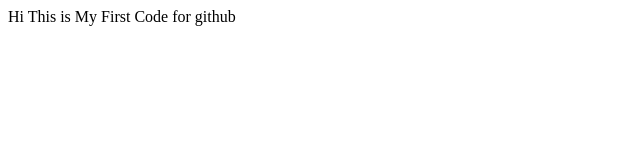
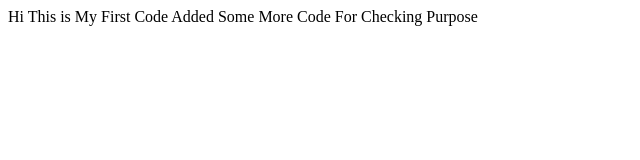
Before and after one commit to GSrinuvasulu/18rSample2, a plain HTML site: page index.html in a window 1280 px wide. Shown: the whole page, without its empty margins (0-640 px from the left). Drawn offline with Linux system fonts and the light colour scheme.

Commit message:
Added 2 lines of code

```diff
--- a/index.html
+++ b/index.html
@@ -6,6 +6,7 @@
     <title>Document</title>
 </head>
 <body>
-    Hi This is My First Code for github
+    Hi This is My First Code
+    Added Some More Code For Checking Purpose
 </body>
 </html>
```
